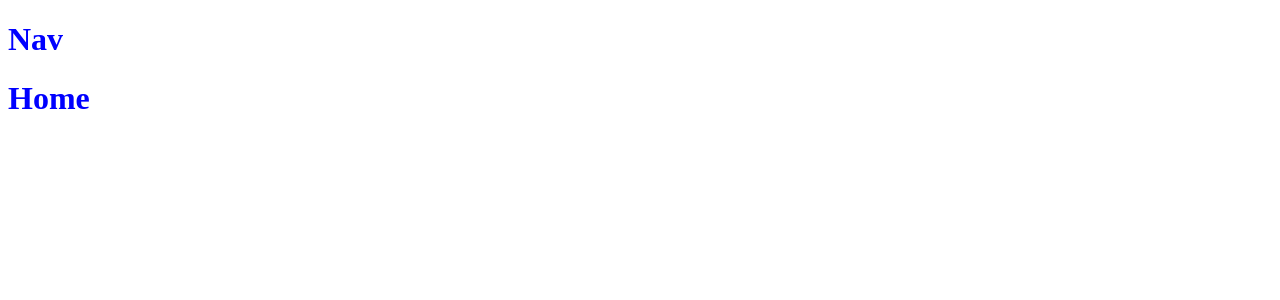
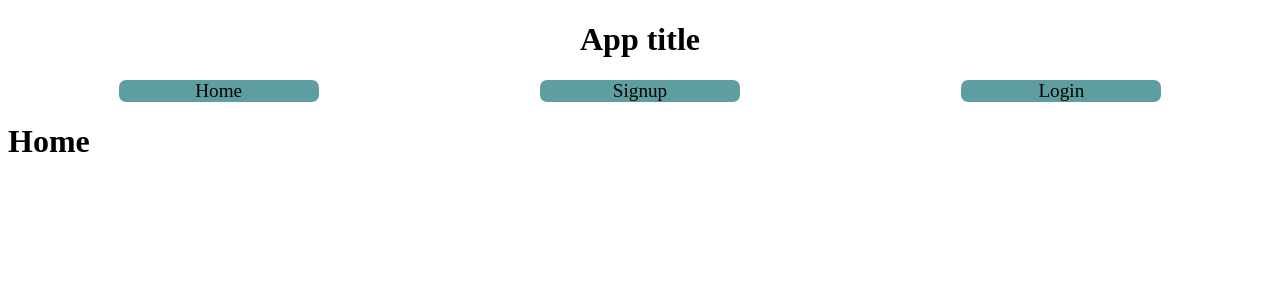
Before and after one commit to oicochea/garage-app-client, a React app: page / in a window 1280 px wide. Shown: the top 300 px of the page. Built offline with nearby package versions, Linux system fonts and the light colour scheme.

Commit message:
added nav and links

```diff
--- a/src/components/Nav.jsx
+++ b/src/components/Nav.jsx
@@ -1,8 +1,16 @@
 import React from "react"
-
+import {Link} from "react-router-dom"
 
 const Nav = (props) => {
-  return <h1>Nav</h1>
+  return <header>
+    <h1>App title</h1>
+    <nav>
+      <Link to ="/"><div>Home</div></Link>
+      <Link to ="/auth/signup"><div>Signup</div></Link>
+      <Link to ="/auth/login"><div>Login</div></Link>
+      {/* <Link to ="/"><div>Home</div></Link> */}
+    </nav>
+  </header>
 }
 
 export default Nav
--- a/src/pages/Auth.jsx
+++ b/src/pages/Auth.jsx
@@ -2,7 +2,17 @@ import React from "react"
 
 
 const Auth = (props) => {
-  return <h1>Auth</h1>
+
+  const type = props.match.params.form
+
+  return
+      <div>
+        <form>
+        <input type ="text" name="username" value=" "></input>
+        <input type ="password" name="password" value=" "/>
+        <input type ="submit" value={type}/>
+        </form>
+      </div>
 }
 
 export default Auth
--- a/src/styles.css
+++ b/src/styles.css
@@ -1,4 +1,19 @@
-h1,
-h2 {
-  color: blue;
+header{
+  text-align: center;
 }
+header nav {
+  display:flex;
+  justify-content: space-around;
+}
+header nav a{
+  color: black;
+  text-decoration: none;
+}
+
+header nav div{
+  font-size: larger;
+  background-color: cadetblue;
+  color: black;
+  border-radius: 7px;
+  width: 200px;
+}
```
